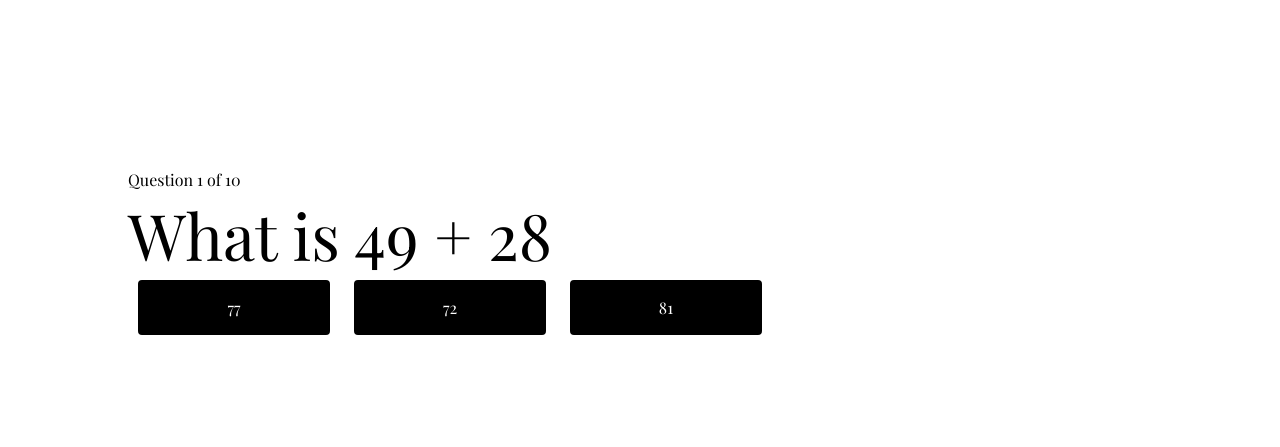
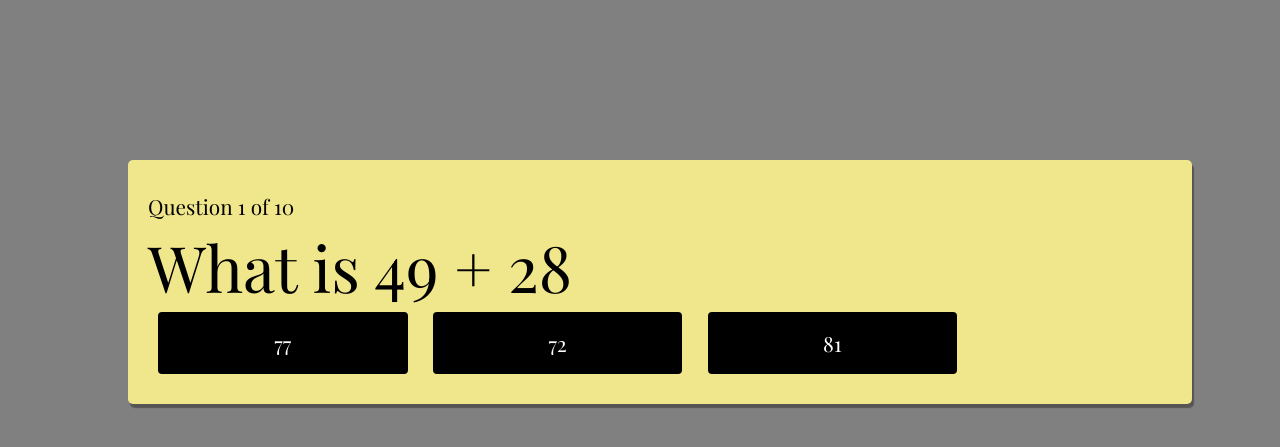
Before and after one commit to teslimni/tech-degree-2-app, a PHP site: page / in a window 1280 px wide. Shown: the top 447 px of the page. Run offline with PHP 8.4, Linux system fonts and the light colour scheme; some web fonts are replaced.

Commit message:
Updated style.css - Changed the background of the UI and the Quiz box

```diff
--- a/css/styles.css
+++ b/css/styles.css
@@ -1,6 +1,7 @@
 /* Random Quote Generator Styles */
 
 body {
+  background: grey;
   font-family: 'Playfair Display', serif;
 }
 
@@ -13,6 +14,44 @@ body {
   line-height: .5;
 }
 
+#quiz-box,
+.quiz-result {
+  background: khaki;
+}
+
+#quiz-box,
+.quiz-result,
+.toaster {
+  border-radius: 5px;
+  box-shadow: 2px 4px 1px #555;
+  font-size: 1.3rem;
+  padding: 20px;
+}
+
+.quiz-result,
+.toaster {
+  margin: 60px auto;
+  width: 60%;
+}
+
+.toaster {
+  margin-top: 40px;
+  text-align: center;
+}
+
+.success,
+.danger {
+  color: #fff;
+}
+
+.success {
+  background: #28a745;
+}
+
+.danger {
+  background: #dc3545;
+}
+
 .quiz {
   font-size: 4rem;
   font-weight: 400;
@@ -22,7 +61,8 @@ body {
 }
 
 .source {
-  font-size: 1.25rem;;
+  font-size: 1.25rem;
+  ;
   letter-spacing: 0.05em;
   line-height: 1.1;
   text-align: right;
@@ -57,9 +97,10 @@ body {
   background-color: #000;
   padding: 15px;
   margin: 10px;
-  transition: .5s ;
+  transition: .5s;
   text-decoration: none;
 }
+
 .btn:hover {
   background-color: #FFF;
   color: #000;
```
